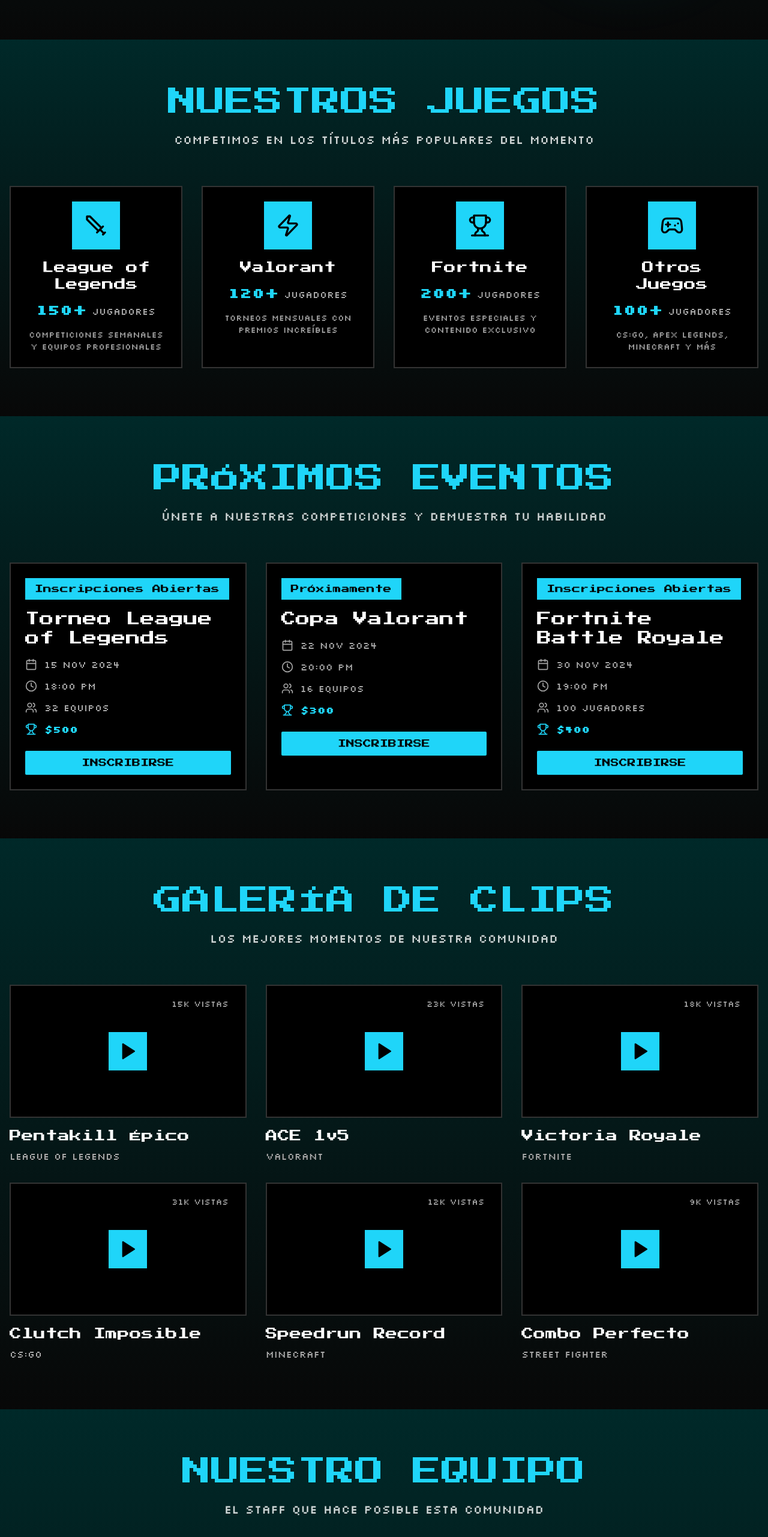
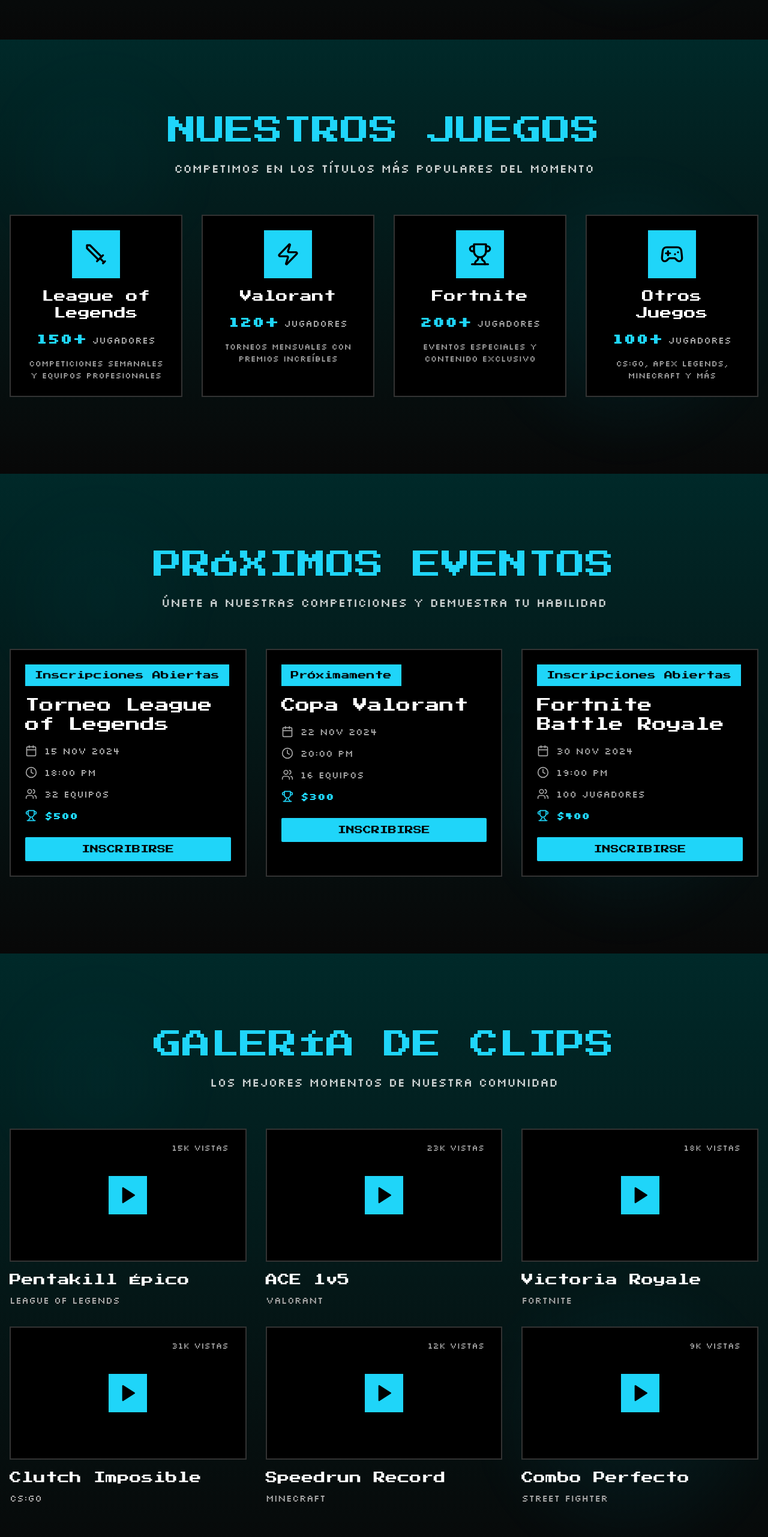
Before and after one commit to thegoatoliver21-lab/eastward-sparkle-52992, a React (Vite) app: page / in a window 1280 px wide. Shown: the part 1642-4205 px from the top of the page at 60% size. Built offline with nearby package versions, Linux system fonts and the light colour scheme; the HTML template or start-up script is replaced by a standard one.

Commit message:
Apply "About Us" section styling to other sections

```diff
--- a/src/components/Events.tsx
+++ b/src/components/Events.tsx
@@ -30,8 +30,14 @@ export const Events = () => {
   ];
 
   return (
-    <section id="events" className="py-20 px-4" style={{ background: 'var(--gradient-hero)' }}>
-      <div className="max-w-7xl mx-auto">
+    <section id="events" className="relative py-32 px-4 overflow-hidden" style={{ background: 'var(--gradient-hero)' }}>
+      {/* Decorative animated elements */}
+      <div className="absolute inset-0 overflow-hidden pointer-events-none">
+        <div className="absolute top-20 left-10 w-64 h-64 bg-primary/5 rounded-full blur-3xl animate-pulse" />
+        <div className="absolute bottom-20 right-10 w-96 h-96 bg-primary/5 rounded-full blur-3xl animate-pulse" style={{ animationDelay: '1s' }} />
+      </div>
+
+      <div className="max-w-7xl mx-auto relative z-10">
         <div className="text-center mb-16">
           <h2 className="font-pixel text-4xl md:text-5xl mb-6 text-primary">
             PRÓXIMOS EVENTOS
--- a/src/components/Gallery.tsx
+++ b/src/components/Gallery.tsx
@@ -35,8 +35,14 @@ export const Gallery = () => {
   ];
 
   return (
-    <section id="gallery" className="py-20 px-4" style={{ background: 'var(--gradient-hero)' }}>
-      <div className="max-w-7xl mx-auto">
+    <section id="gallery" className="relative py-32 px-4 overflow-hidden" style={{ background: 'var(--gradient-hero)' }}>
+      {/* Decorative animated elements */}
+      <div className="absolute inset-0 overflow-hidden pointer-events-none">
+        <div className="absolute top-20 left-10 w-64 h-64 bg-primary/5 rounded-full blur-3xl animate-pulse" />
+        <div className="absolute bottom-20 right-10 w-96 h-96 bg-primary/5 rounded-full blur-3xl animate-pulse" style={{ animationDelay: '1s' }} />
+      </div>
+
+      <div className="max-w-7xl mx-auto relative z-10">
         <div className="text-center mb-16">
           <h2 className="font-pixel text-4xl md:text-5xl mb-6 text-primary">
             GALERÍA DE CLIPS
--- a/src/components/Games.tsx
+++ b/src/components/Games.tsx
@@ -29,8 +29,14 @@ export const Games = () => {
   ];
 
   return (
-    <section id="games" className="py-20 px-4" style={{ background: 'var(--gradient-hero)' }}>
-      <div className="max-w-7xl mx-auto">
+    <section id="games" className="relative py-32 px-4 overflow-hidden" style={{ background: 'var(--gradient-hero)' }}>
+      {/* Decorative animated elements */}
+      <div className="absolute inset-0 overflow-hidden pointer-events-none">
+        <div className="absolute top-20 left-10 w-64 h-64 bg-primary/5 rounded-full blur-3xl animate-pulse" />
+        <div className="absolute bottom-20 right-10 w-96 h-96 bg-primary/5 rounded-full blur-3xl animate-pulse" style={{ animationDelay: '1s' }} />
+      </div>
+
+      <div className="max-w-7xl mx-auto relative z-10">
         <div className="text-center mb-16">
           <h2 className="font-pixel text-4xl md:text-5xl mb-6 text-primary">
             NUESTROS JUEGOS
--- a/src/components/Members.tsx
+++ b/src/components/Members.tsx
@@ -29,8 +29,14 @@ export const Members = () => {
   ];
 
   return (
-    <section id="members" className="py-20 px-4" style={{ background: 'var(--gradient-hero)' }}>
-      <div className="max-w-7xl mx-auto">
+    <section id="members" className="relative py-32 px-4 overflow-hidden" style={{ background: 'var(--gradient-hero)' }}>
+      {/* Decorative animated elements */}
+      <div className="absolute inset-0 overflow-hidden pointer-events-none">
+        <div className="absolute top-20 left-10 w-64 h-64 bg-primary/5 rounded-full blur-3xl animate-pulse" />
+        <div className="absolute bottom-20 right-10 w-96 h-96 bg-primary/5 rounded-full blur-3xl animate-pulse" style={{ animationDelay: '1s' }} />
+      </div>
+
+      <div className="max-w-7xl mx-auto relative z-10">
         <div className="text-center mb-16">
           <h2 className="font-pixel text-4xl md:text-5xl mb-6 text-primary">
             NUESTRO EQUIPO
--- a/src/components/SocialNetworks.tsx
+++ b/src/components/SocialNetworks.tsx
@@ -53,8 +53,14 @@ export const SocialNetworks = () => {
   ];
 
   return (
-    <section id="social" className="py-20 px-4" style={{ background: 'var(--gradient-hero)' }}>
-      <div className="max-w-7xl mx-auto">
+    <section id="social" className="relative py-32 px-4 overflow-hidden" style={{ background: 'var(--gradient-hero)' }}>
+      {/* Decorative animated elements */}
+      <div className="absolute inset-0 overflow-hidden pointer-events-none">
+        <div className="absolute top-20 left-10 w-64 h-64 bg-primary/5 rounded-full blur-3xl animate-pulse" />
+        <div className="absolute bottom-20 right-10 w-96 h-96 bg-primary/5 rounded-full blur-3xl animate-pulse" style={{ animationDelay: '1s' }} />
+      </div>
+
+      <div className="max-w-7xl mx-auto relative z-10">
         <div className="text-center mb-16">
           <h2 className="font-pixel text-4xl md:text-5xl mb-6 text-primary">
             SÍGUENOS EN REDES
```
